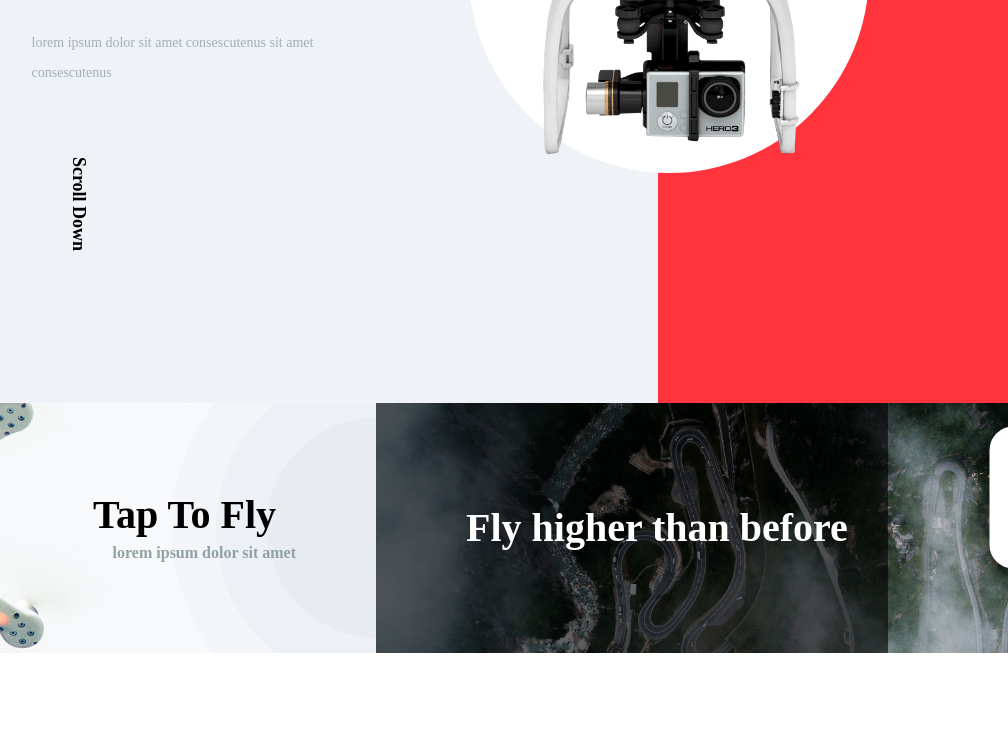
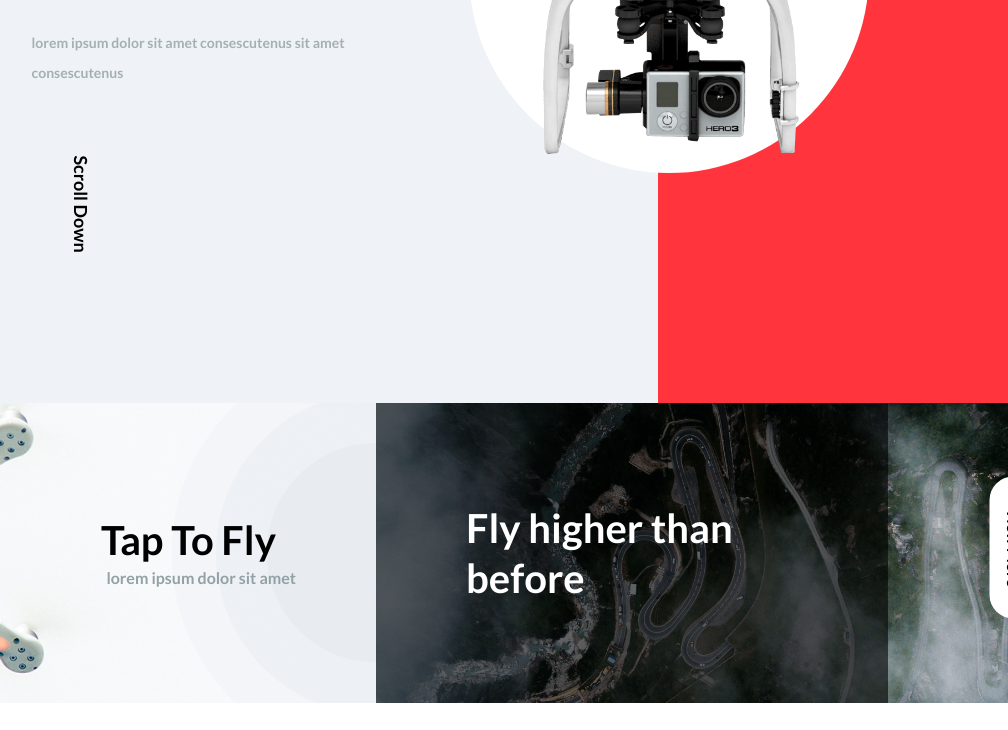
Before and after one commit to george572/mars, a plain HTML site: page index.html in a window 1280 px wide. Shown: the part 397-1127 px from the top of the page, without its empty margins (136-1144 px from the left). Drawn offline with nearby package versions, Linux system fonts and the light colour scheme.

Commit message:
Update style.css

```diff
--- a/css/style.css
+++ b/css/style.css
@@ -17,7 +17,8 @@ time, mark, audio, video {
   font-size: 100%;
   font: inherit;
   vertical-align: baseline;
-  font-family: "Montserrat";
+  font-family: 'Lato', sans-serif;
+
 }
 
 /* HTML5 display-role reset for older browsers */
```
